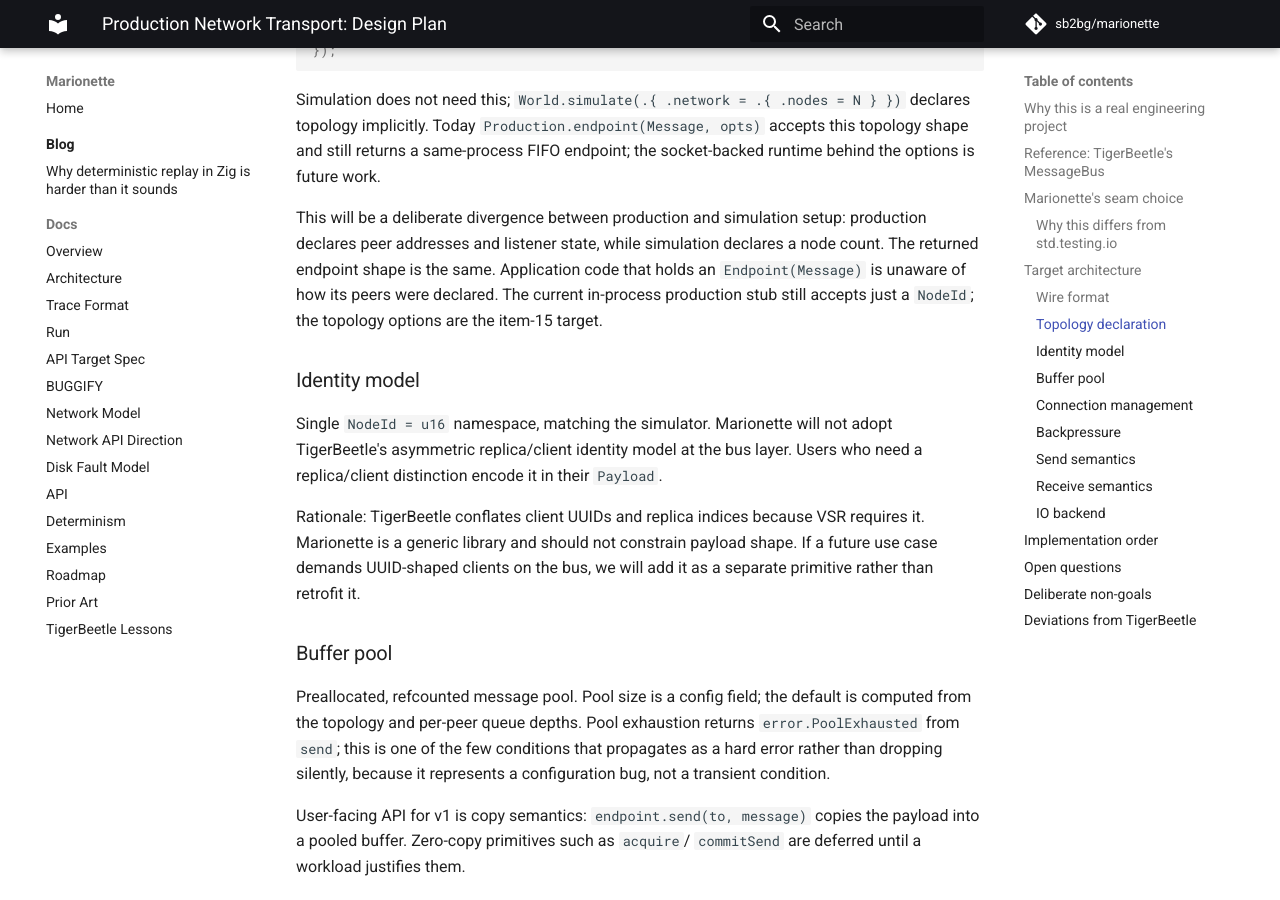
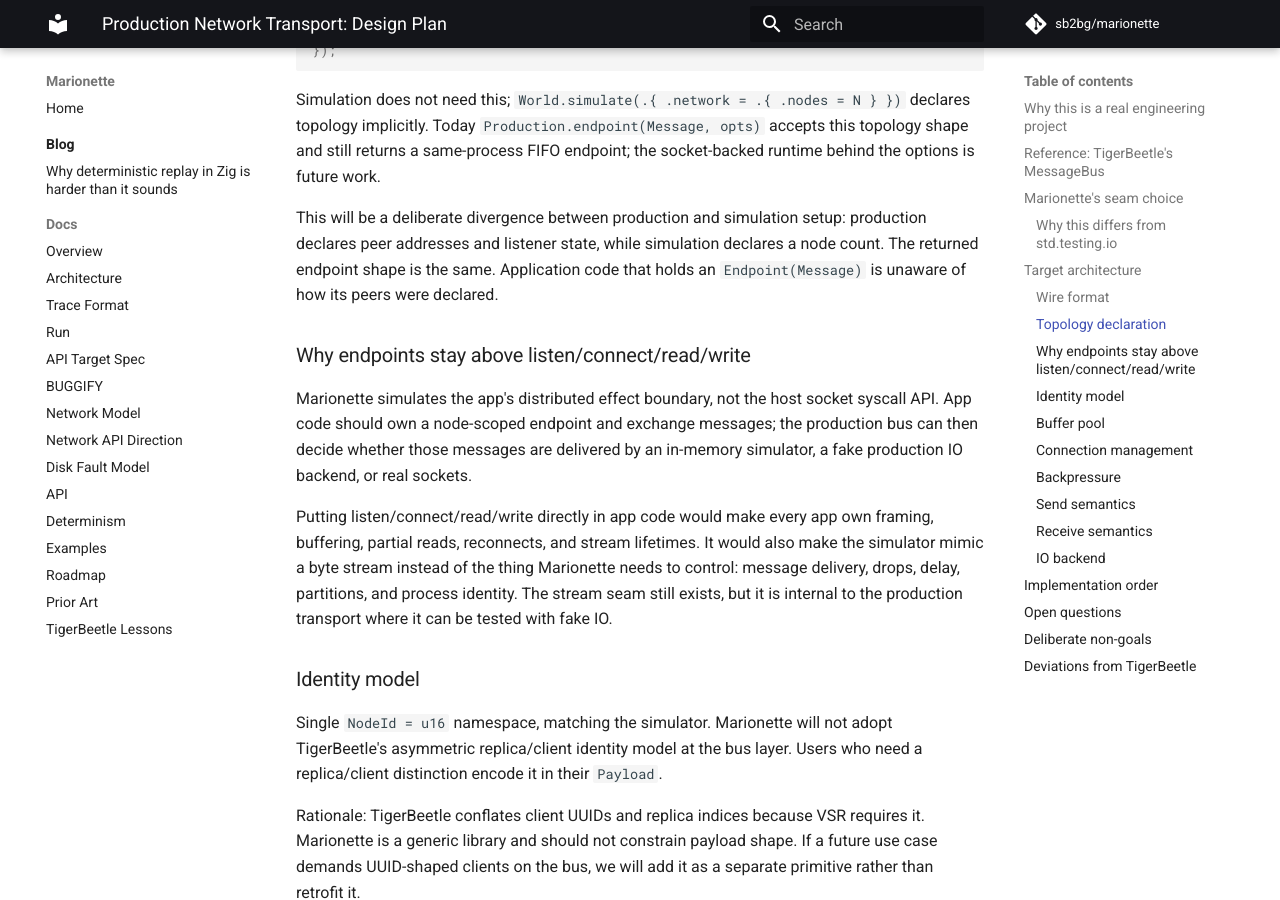
Before and after one commit to sb2bg/marionette, an MkDocs documentation site: the page built from docs/network-production.md, in a window 1280 px wide and 900 px high, scrolled down 3890 px. Built offline with MkDocs 1.6.1 and Material for MkDocs 9.7.7, drawn with Linux system fonts in a browser that asks for light colours; comment, search, counter and statistics services are not loaded; some of the changed text lies outside the part shown.

Commit message:
Start internal network seam

```diff
--- a/docs/network-production.md
+++ b/docs/network-production.md
@@ -183,8 +183,21 @@ This will be a deliberate divergence between production and simulation setup:
 production declares peer addresses and listener state, while simulation
 declares a node count. The returned endpoint shape is the same. Application
 code that holds an `Endpoint(Message)` is unaware of how its peers were
-declared. The current in-process production stub still accepts just a `NodeId`;
-the topology options are the item-15 target.
+declared.
+
+### Why endpoints stay above listen/connect/read/write
+
+Marionette simulates the app's distributed effect boundary, not the host socket
+syscall API. App code should own a node-scoped endpoint and exchange messages;
+the production bus can then decide whether those messages are delivered by an
+in-memory simulator, a fake production IO backend, or real sockets.
+
+Putting listen/connect/read/write directly in app code would make every app own
+framing, buffering, partial reads, reconnects, and stream lifetimes. It would
+also make the simulator mimic a byte stream instead of the thing Marionette
+needs to control: message delivery, drops, delay, partitions, and process
+identity. The stream seam still exists, but it is internal to the production
+transport where it can be tested with fake IO.
 
 ### Identity model
 
@@ -326,10 +339,11 @@ Each item ships on its own. Cross-process parity is the done-signal.
    libraries a Marionette backend target without forcing them to use typed
    value-message endpoints directly. Typed codec helpers are deferred until a
    real integration needs them.
-5. **Internal network IO seam.** Introduce the smallest socket backend
-   interface the production bus needs: listen, connect, read, write, close,
-   sleep/backoff, and monotonic time as needed. Start with one real backend.
-   Keep it internal; `Endpoint(Message)` signatures do not mention it.
+5. **Internal network IO seam.** Started. `src/network_io.zig` defines the
+   internal listen/connect/read/write/close/time seam plus exact read/write
+   helpers and a fake backend that forces short reads/writes and close behavior.
+   Keep it internal; `Endpoint(Message)` signatures do not mention it. A real
+   socket adapter is still future work.
 6. **Single-peer end-to-end socket transport.** Two processes, one peer each,
    real send and receive with the new framing. Loopback only.
 7. **Production-bus fake IO tests.** Add a small deterministic/fake IO backend
```
Also changed, not shown: docs/roadmap.md (+5 -3 lines), 2 other files.
